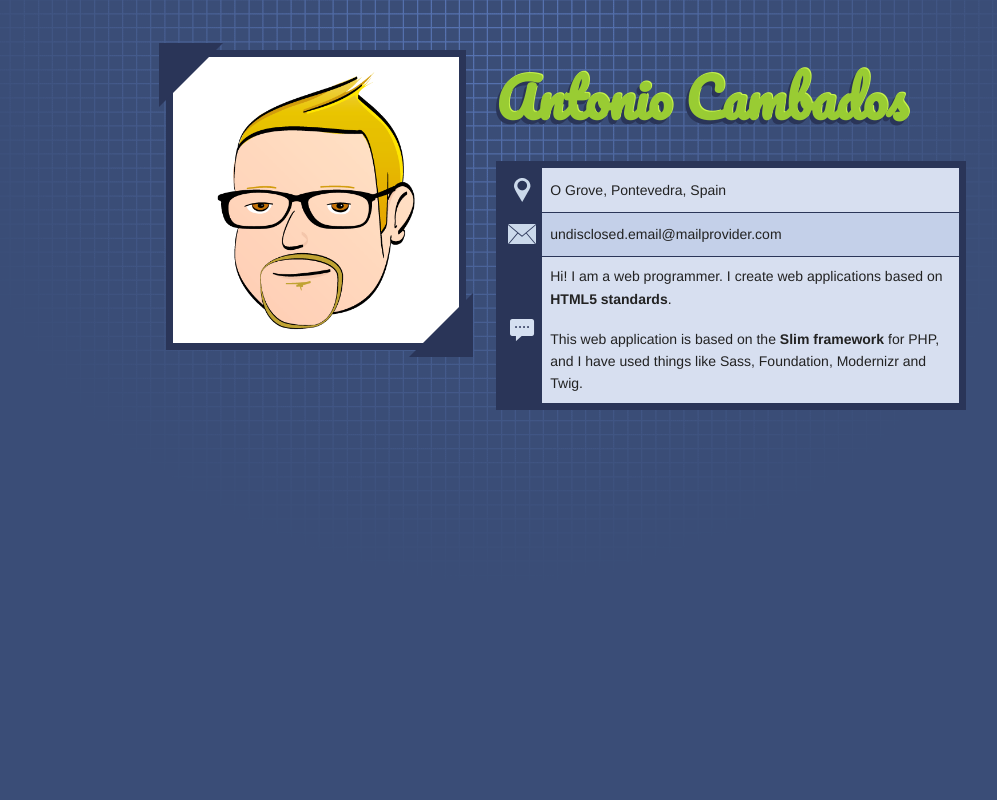
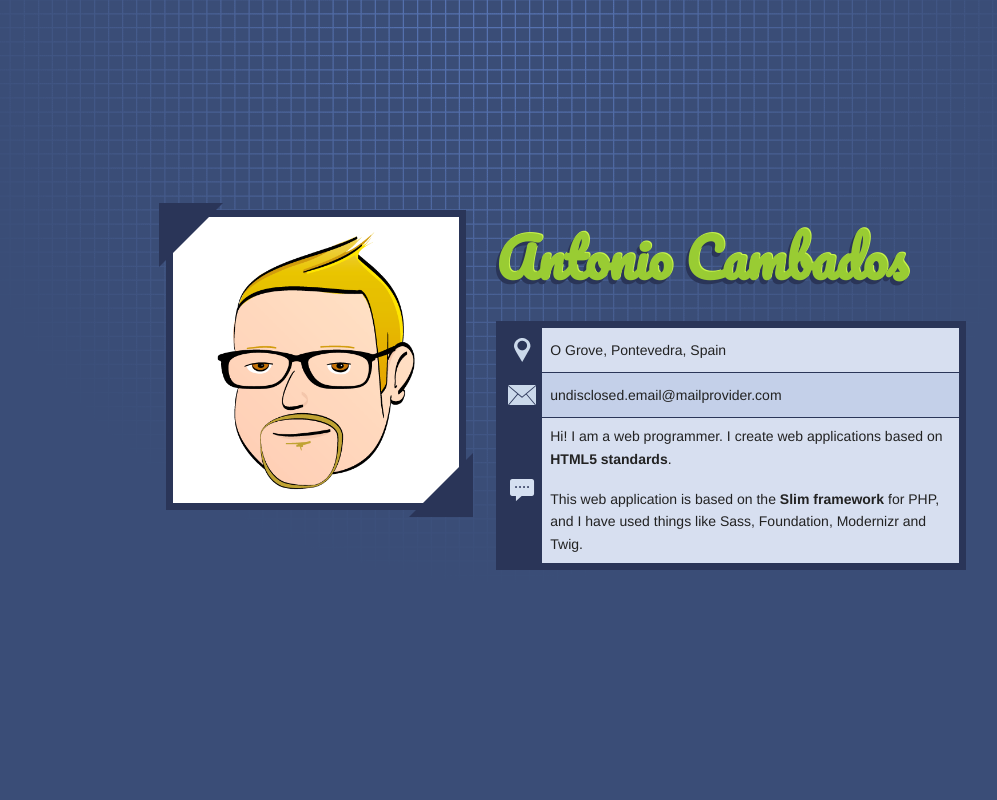
Before and after one commit to antoniocambados/slim-example, a PHP site: template templates/index.html.twig in a window 1280 px wide. Shown: the whole page, without its empty margins (159-1156 px from the left). Run offline with PHP 8.4, Linux system fonts and the light colour scheme; the template is opened without the code that fills it, so the values that code supplies are empty; some libraries are stand-ins or nearby versions.

Commit message:
Sections now are vertically aligned to the middle

```diff
--- a/public/js/main.js
+++ b/public/js/main.js
@@ -11,5 +11,5 @@ $(document).ready(function() {
 		$(window).resize();
 	};
 
-	set_full_height(".full-height");
+	set_full_height(".full-height-wrapper");
 });
--- a/public/scss/style/_layout.scss
+++ b/public/scss/style/_layout.scss
@@ -15,3 +15,12 @@ body {
 section {
 	padding: 50px 0;
 }
+
+.full-height-wrapper {
+	display: table;
+
+	.full-height-container {
+		display: table-cell;
+		vertical-align: middle;
+	}
+}
--- a/templates/index/_profile.html.twig
+++ b/templates/index/_profile.html.twig
@@ -1,4 +1,5 @@
-<section id="profile" class="full-height row">
+<section id="profile" class="full-height-wrapper row">
+<div class="full-height-container">
 	<div class="large-6 columns">
 		<div class="profile-picture">
 			<div class="triangle triangle-up"></div>
@@ -30,4 +31,5 @@
 			</table>
 		</div>
 	</div>
+</div>
 </section>
```
Also changed, not shown: public/css/style.css.
